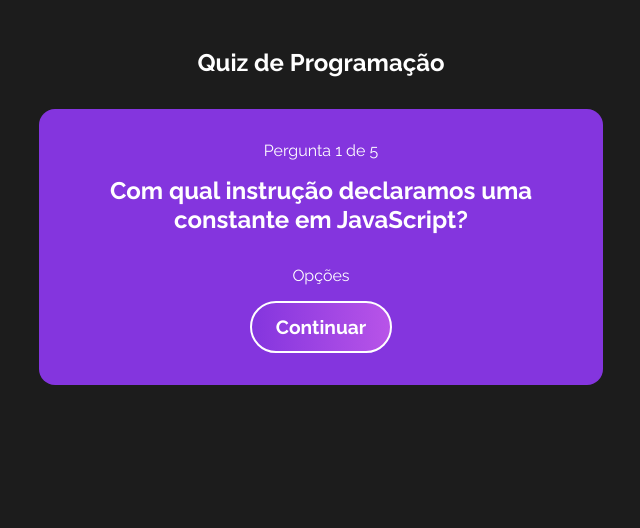
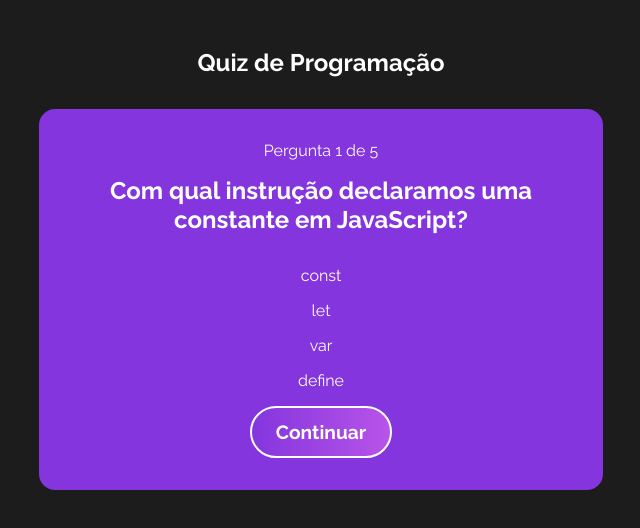
Before and after one commit to CarolMaiaP/quiz-react-app, a React (Vite) app: page / in a window 1280 px wide. Both pictures are taken after a click on the button "Iniciar". Shown: the top 528 px of the page, without its empty margins (319-959 px from the left). Built offline with nearby package versions, Linux system fonts and the light colour scheme.

Commit message:
question options added

```diff
--- /dev/null
+++ b/src/components/Option.jsx
@@ -0,0 +1,12 @@
+import { useContext } from "react"
+import { QuizContext } from "../contexts/QuizContext"
+
+export function Option({ option }){
+  const [quizState, dispatch] = useContext(QuizContext);
+
+  return(
+    <div>
+      <p>{option}</p>
+    </div>
+  )
+}
--- a/src/components/Question.jsx
+++ b/src/components/Question.jsx
@@ -1,6 +1,7 @@
 import { useContext } from "react"
 import { QuizContext } from "../contexts/QuizContext"
 import { QuestionsContainer } from "./Question.styles";
+import { Option } from "./Option";
 
 export function Question(){
   const [quizState, dispatch] = useContext(QuizContext);
@@ -15,7 +16,9 @@
         <p>Pergunta {quizState.currentQuestion + 1} de {quizState.questions.length}</p>
         <h2>{currentQuestion.question}</h2>
         <div id="options-container">
-          <p>Opções</p>
+          {currentQuestion.options.map((option) => (
+            <Option option={option} key={option}/>
+          ))}
         </div>
         <button onClick={() => dispatch({type: "CHANGE_QUESTION"})}>Continuar</button>
       </div>
```
